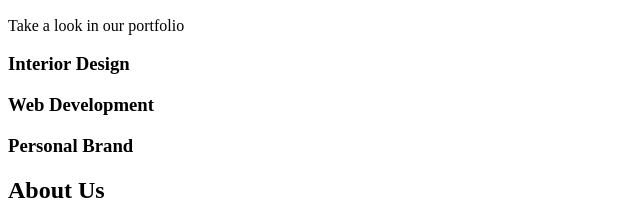
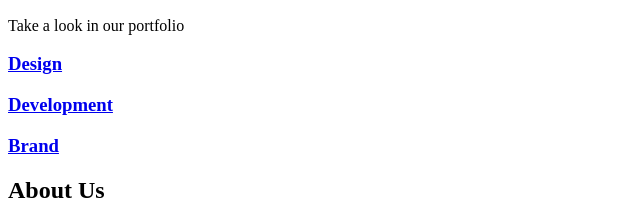
Before and after one commit to TebariousBag/atlas-web_front_end, a plain HTML site: page html_advanced/23-index.html in a window 1280 px wide. Shown: the part 568-789 px from the top of the page, without its empty margins (0-640 px from the left). Drawn offline with Linux system fonts and the light colour scheme.

Commit message:
works section

```diff
--- a/html_advanced/23-index.html
+++ b/html_advanced/23-index.html
@@ -64,13 +64,13 @@
 					</header>
 					<div>
 						<article>
-							<h3>Interior Design</h3>
+							<h3><a href="#"> Design</a></h3>
 						</article>
 						<article>
-							<h3>Web Development</h3>
+							<h3><a href="#">Development</a></h3>
 						</article>
 						<article>
-							<h3>Personal Brand</h3>
+							<h3><a href="#">Brand</a></h3>
 						</article>
 					</div>
 				</div>
```
